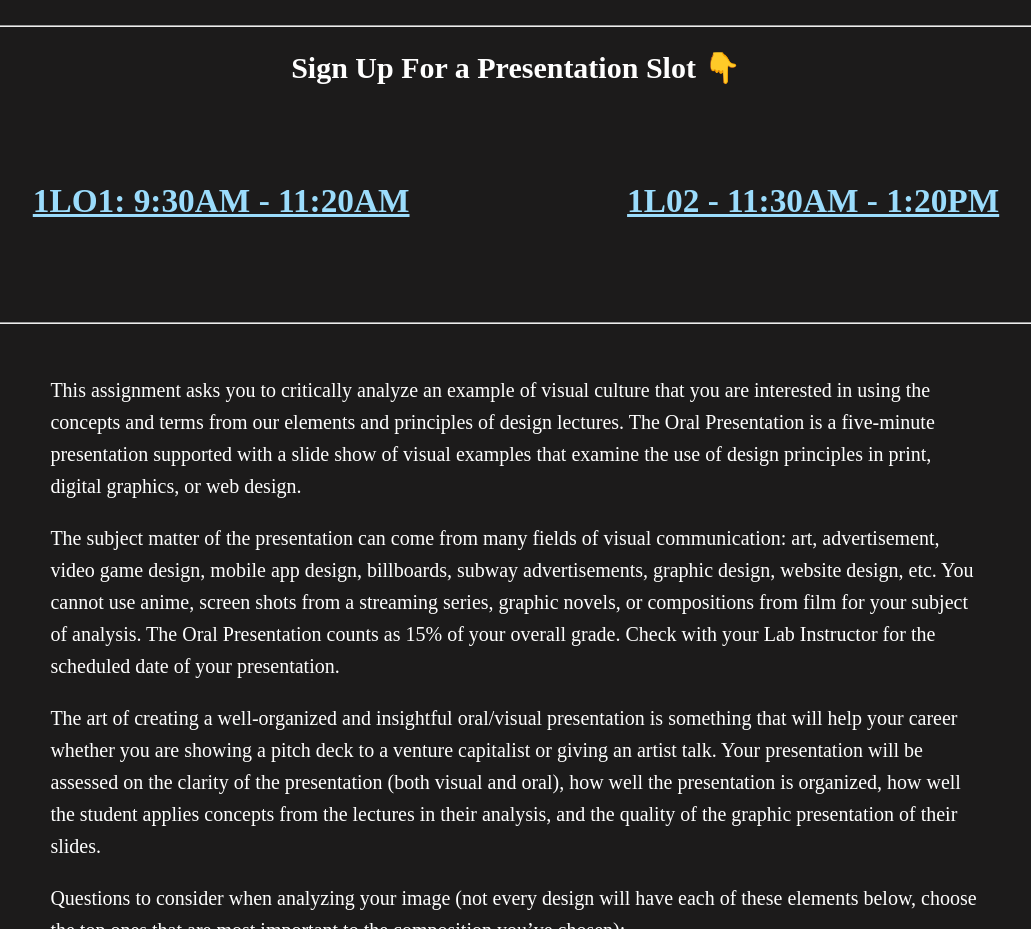
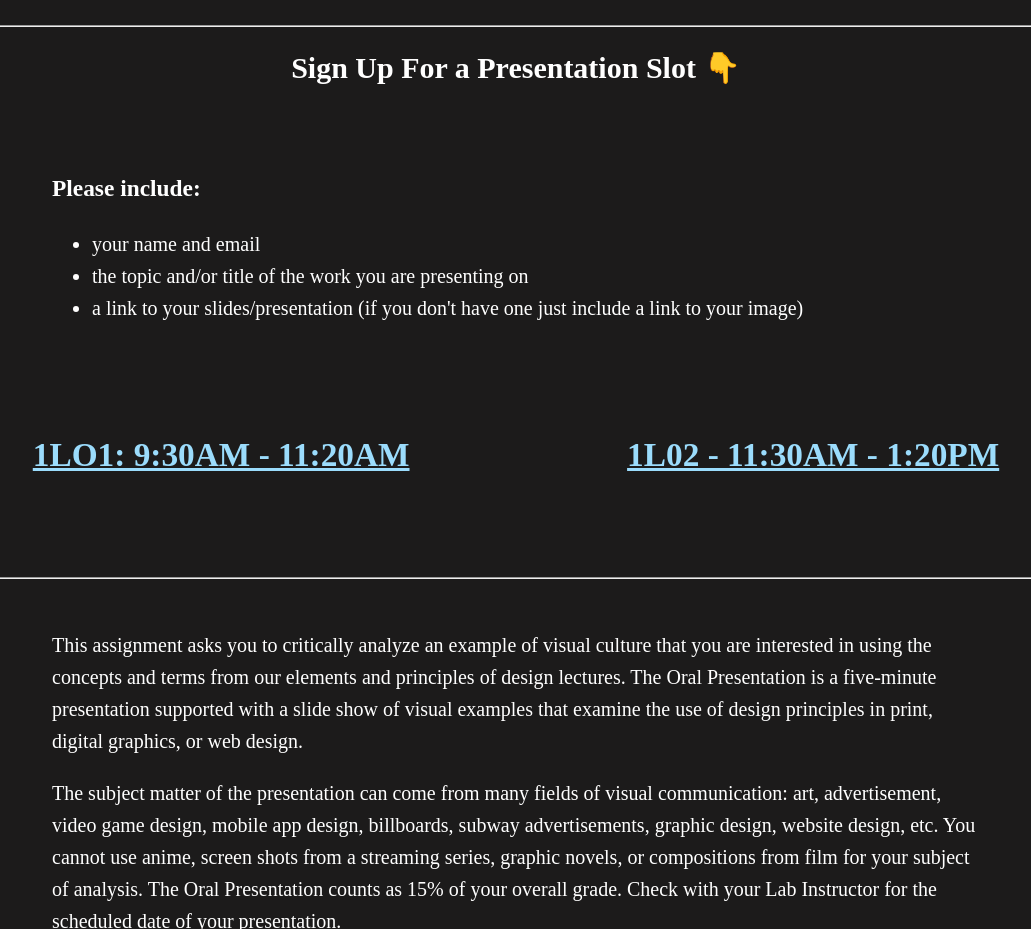
Before and after one commit to GemHell/Visual-Comms, a plain HTML site: page oral_presentation.html in a window 1280 px wide. Shown: the part 860-1789 px from the top of the page, without its empty margins (124-1155 px from the left). Drawn offline with Linux system fonts and the light colour scheme.

Commit message:
Updated CSS to use vw for section-body margins, updated oral presentation explanation

```diff
--- a/oral_presentation.html
+++ b/oral_presentation.html
@@ -48,6 +48,15 @@
         <h2>Sign Up For a Presentation Slot 👇</h2>
     </div>
 
+    <div class="container" id="section-body">
+    <h3>Please include: </h3>
+    <ul>
+        <li>your name and email</li>
+        <li>the topic and/or title of the work you are presenting on</li>
+        <li>a link to your slides/presentation (if you don't have one just include a link to your image)</li>
+    </ul>
+    </div>
+
     <div class="container"	id="drop-menus">
         <a href="https://docs.google.com/spreadsheets/d/1MpFGlen9QYf4Yx-BQH_h5hzg1xGuRil8ZgdOKy6cR5s/edit?usp=sharing" target="_blank"><h5>1LO1: 9:30AM - 11:20AM</h5></a>
 
--- a/style.css
+++ b/style.css
@@ -52,8 +52,8 @@ h5 {
 #section-body {
 	padding-top: 20px;
 	padding-bottom: 40px;
-	margin-left: 10%;
-	margin-right: 10%;
+	margin-left: 10vw;
+	margin-right: 10vw;
 	text-align: left;
 }
 
```
